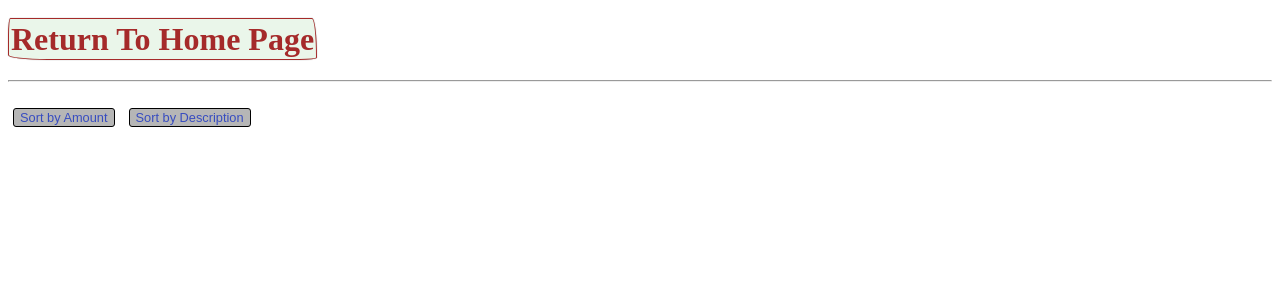
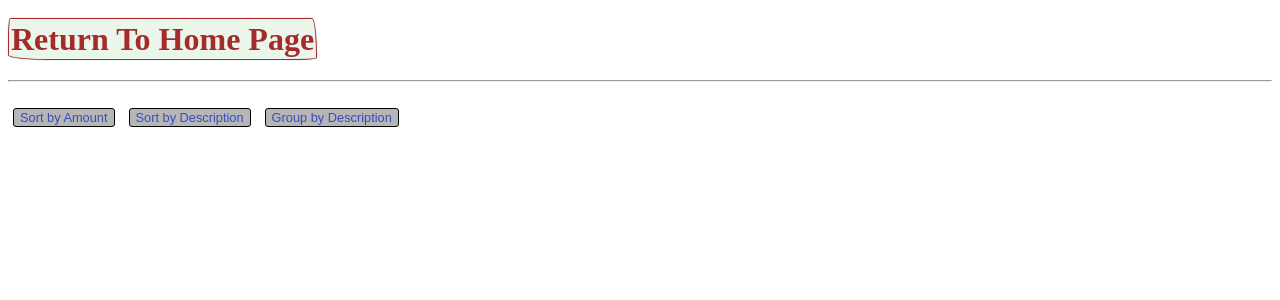
Before and after one commit to vasylgolub/ChasePDF, a Django app: page /index/result/ in a window 1280 px wide. Shown: the top 300 px of the page. Run offline with Django 4.2, Linux system fonts and the light colour scheme.

Commit message:
Create new button

```diff
--- a/django_mypage/page/templates/page/result.html
+++ b/django_mypage/page/templates/page/result.html
@@ -46,6 +46,7 @@
 
                                 <button class="button-83" name="amount_sort">Sort by Amount</button>
                                 <button class="button-83" name="description_sort">Sort by Description</button>
+                                <button class="button-83" name="description_group" id="dg">Group by Description</button>
                             </div>
                         </form>
                     </div>
```
Also changed, not shown: django_mypage/static/django_mypage/pic.jpg (deleted).
